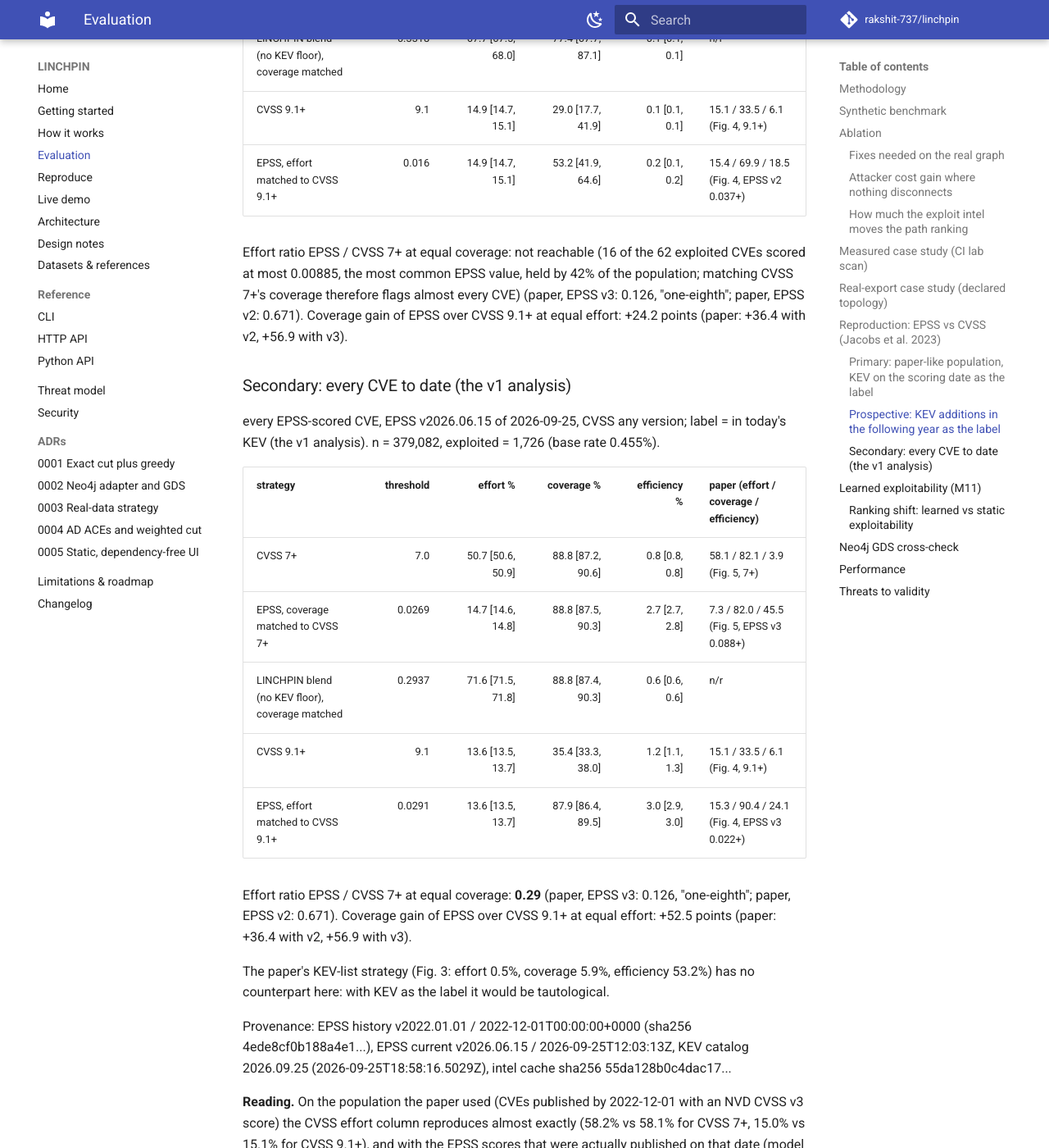
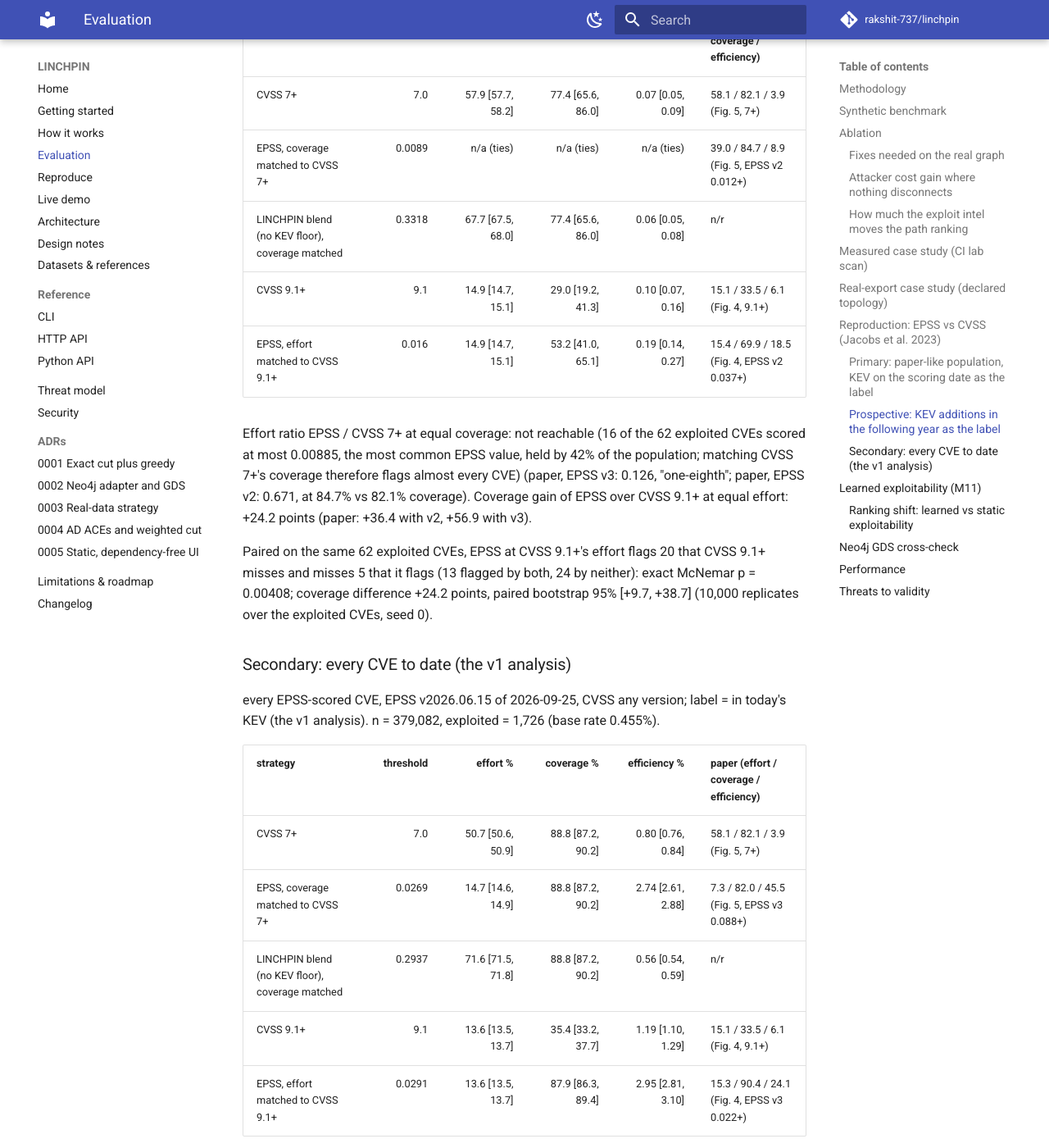
Before and after one commit to rakshit-737/linchpin, an MkDocs documentation site: the page built from docs/evaluation.md, in a window 1280 px wide and 1400 px high, scrolled down 20332 px. Shown: the whole window at 82% size. Built offline with MkDocs 1.6.1 and Material for MkDocs 9.7.7, drawn with Linux system fonts in a browser that asks for light colours; comment, search, counter and statistics services are not loaded; some of the changed text lies outside the part shown.

Commit message:
data(results): EPSS reproduction with paired tests and Wilson intervals
Prospective label: EPSS at CVSS 9.1+'s effort covers 33/62 vs 18/62; discordant
20 vs 5, exact McNemar p = 0.0041, coverage difference +24.2 points, paired
bootstrap 95% [9.7, 38.7]. The marginal Wilson intervals now overlap
([41.0, 65.1] vs [19.2, 41.3]); the paired test is the right comparison.
Effort ratio at equal coverage 0.701 [0.695, 0.824]: the paper's EPSS v2 ratio
0.671 lies outside it. Computed at 22b77b5 (clean code tree).

Co-Authored-By: Claude <noreply@anthropic.com>

```diff
--- a/benchmarks/results/repro_epss.md
+++ b/benchmarks/results/repro_epss.md
@@ -1,4 +1,4 @@
-Reproduction of Jacobs et al., *Enhancing Vulnerability Prioritization* (IEEE EuroS&PW 2023 / WEIS 2023, arXiv:2302.14172), Figures 3-5. Effort = % of the population flagged; coverage = % of exploited CVEs flagged (recall); efficiency = % of flagged CVEs exploited (precision). Brackets: 95% class-stratified bootstrap interval at the fixed threshold. n/r = not reported by the paper.
+Reproduction of Jacobs et al., *Enhancing Vulnerability Prioritization* (IEEE EuroS&PW 2023 / WEIS 2023, arXiv:2302.14172), Figures 3-5. Effort = % of the population flagged; coverage = % of exploited CVEs flagged (recall); efficiency = % of flagged CVEs exploited (precision). Brackets: 95% Wilson interval of that proportion at the fixed threshold. n/r = not reported by the paper. Every paper cell was checked against the arXiv v2 PDF (benchmarks/results/repro_epss_paper_check.md).
 
 ### Primary: paper-like population, KEV on the scoring date as the label
 
@@ -6,13 +6,15 @@ published <= 2022-12-01, NVD CVSS v3.x, EPSS v2022.01.01 scores of 2022-12-01; l
 
 | strategy | threshold | effort % | coverage % | efficiency % | paper (effort / coverage / efficiency) |
 | --- | ---: | ---: | ---: | ---: | --- |
-| CVSS 7+ | 7.0 | 58.2 [57.9, 58.5] | 89.6 [87.7, 91.3] | 1.1 [1.1, 1.1] | 58.1 / 82.1 / 3.9 (Fig. 5, 7+) |
-| EPSS, coverage matched to CVSS 7+ | 0.0106 | 40.8 [40.5, 41.0] | 90.0 [88.1, 92.0] | 1.6 [1.6, 1.6] | 39.0 / 84.7 / 8.9 (Fig. 5, EPSS v2 0.012+) |
-| LINCHPIN blend (no KEV floor), coverage matched | 0.3115 | 68.8 [68.5, 69.0] | 89.6 [87.3, 91.1] | 0.9 [0.9, 1.0] | n/r |
-| CVSS 9.1+ | 9.1 | 15.0 [14.8, 15.2] | 31.6 [28.7, 34.7] | 1.5 [1.4, 1.7] | 15.1 / 33.5 / 6.1 (Fig. 4, 9.1+) |
-| EPSS, effort matched to CVSS 9.1+ | 0.0161 | 15.1 [14.9, 15.3] | 71.4 [68.4, 74.5] | 3.4 [3.3, 3.6] | 15.4 / 69.9 / 18.5 (Fig. 4, EPSS v2 0.037+) |
+| CVSS 7+ | 7.0 | 58.2 [57.9, 58.5] | 89.6 [87.3, 91.5] | 1.12 [1.05, 1.20] | 58.1 / 82.1 / 3.9 (Fig. 5, 7+) |
+| EPSS, coverage matched to CVSS 7+ | 0.0106 | 40.8 [40.5, 41.0] | 90.0 [87.9, 91.9] | 1.61 [1.50, 1.73] | 39.0 / 84.7 / 8.9 (Fig. 5, EPSS v2 0.012+) |
+| LINCHPIN blend (no KEV floor), coverage matched | 0.3115 | 68.8 [68.5, 69.0] | 89.6 [87.3, 91.5] | 0.95 [0.89, 1.02] | n/r |
+| CVSS 9.1+ | 9.1 | 15.0 [14.8, 15.2] | 31.6 [28.6, 34.8] | 1.53 [1.36, 1.73] | 15.1 / 33.5 / 6.1 (Fig. 4, 9.1+) |
+| EPSS, effort matched to CVSS 9.1+ | 0.0161 | 15.1 [14.9, 15.3] | 71.4 [68.3, 74.4] | 3.45 [3.19, 3.73] | 15.4 / 69.9 / 18.5 (Fig. 4, EPSS v2 0.037+) |
 
-Effort ratio EPSS / CVSS 7+ at equal coverage: **0.701** (paper, EPSS v3: 0.126, "one-eighth"; paper, EPSS v2: 0.671). Coverage gain of EPSS over CVSS 9.1+ at equal effort: +39.8 points (paper: +36.4 with v2, +56.9 with v3).
+Effort ratio EPSS / CVSS 7+ at equal coverage: **0.701** [0.695, 0.824] (class-stratified bootstrap, EPSS threshold re-matched to CVSS 7+'s coverage per replicate, 1,000 replicates, seed 0); the paper's EPSS v2 ratio 0.671 lies outside it (paper, EPSS v3: 0.126, "one-eighth"; paper, EPSS v2: 0.671, at 84.7% vs 82.1% coverage). Coverage gain of EPSS over CVSS 9.1+ at equal effort: +39.8 points (paper: +36.4 with v2, +56.9 with v3).
+
+Paired on the same 854 exploited CVEs, EPSS at CVSS 9.1+'s effort flags 392 that CVSS 9.1+ misses and misses 52 that it flags (218 flagged by both, 192 by neither): exact McNemar p < 1e-4; coverage difference +39.8 points, paired bootstrap 95% [+35.7, +43.9] (10,000 replicates over the exploited CVEs, seed 0).
 
 ### Prospective: KEV additions in the following year as the label
 
@@ -20,13 +22,15 @@ same population minus CVEs already in KEV; label = added to KEV in (2022-12-01,
 
 | strategy | threshold | effort % | coverage % | efficiency % | paper (effort / coverage / efficiency) |
 | --- | ---: | ---: | ---: | ---: | --- |
-| CVSS 7+ | 7.0 | 57.9 [57.7, 58.2] | 77.4 [67.7, 87.1] | 0.1 [0.1, 0.1] | 58.1 / 82.1 / 3.9 (Fig. 5, 7+) |
+| CVSS 7+ | 7.0 | 57.9 [57.7, 58.2] | 77.4 [65.6, 86.0] | 0.07 [0.05, 0.09] | 58.1 / 82.1 / 3.9 (Fig. 5, 7+) |
 | EPSS, coverage matched to CVSS 7+ | 0.0089 | n/a (ties) | n/a (ties) | n/a (ties) | 39.0 / 84.7 / 8.9 (Fig. 5, EPSS v2 0.012+) |
-| LINCHPIN blend (no KEV floor), coverage matched | 0.3318 | 67.7 [67.5, 68.0] | 77.4 [67.7, 87.1] | 0.1 [0.1, 0.1] | n/r |
-| CVSS 9.1+ | 9.1 | 14.9 [14.7, 15.1] | 29.0 [17.7, 41.9] | 0.1 [0.1, 0.1] | 15.1 / 33.5 / 6.1 (Fig. 4, 9.1+) |
-| EPSS, effort matched to CVSS 9.1+ | 0.016 | 14.9 [14.7, 15.1] | 53.2 [41.9, 64.6] | 0.2 [0.1, 0.2] | 15.4 / 69.9 / 18.5 (Fig. 4, EPSS v2 0.037+) |
+| LINCHPIN blend (no KEV floor), coverage matched | 0.3318 | 67.7 [67.5, 68.0] | 77.4 [65.6, 86.0] | 0.06 [0.05, 0.08] | n/r |
+| CVSS 9.1+ | 9.1 | 14.9 [14.7, 15.1] | 29.0 [19.2, 41.3] | 0.10 [0.07, 0.16] | 15.1 / 33.5 / 6.1 (Fig. 4, 9.1+) |
+| EPSS, effort matched to CVSS 9.1+ | 0.016 | 14.9 [14.7, 15.1] | 53.2 [41.0, 65.1] | 0.19 [0.14, 0.27] | 15.4 / 69.9 / 18.5 (Fig. 4, EPSS v2 0.037+) |
 
-Effort ratio EPSS / CVSS 7+ at equal coverage: not reachable (16 of the 62 exploited CVEs scored at most 0.00885, the most common EPSS value, held by 42% of the population; matching CVSS 7+'s coverage therefore flags almost every CVE) (paper, EPSS v3: 0.126, "one-eighth"; paper, EPSS v2: 0.671). Coverage gain of EPSS over CVSS 9.1+ at equal effort: +24.2 points (paper: +36.4 with v2, +56.9 with v3).
+Effort ratio EPSS / CVSS 7+ at equal coverage: not reachable (16 of the 62 exploited CVEs scored at most 0.00885, the most common EPSS value, held by 42% of the population; matching CVSS 7+'s coverage therefore flags almost every CVE) (paper, EPSS v3: 0.126, "one-eighth"; paper, EPSS v2: 0.671, at 84.7% vs 82.1% coverage). Coverage gain of EPSS over CVSS 9.1+ at equal effort: +24.2 points (paper: +36.4 with v2, +56.9 with v3).
+
+Paired on the same 62 exploited CVEs, EPSS at CVSS 9.1+'s effort flags 20 that CVSS 9.1+ misses and misses 5 that it flags (13 flagged by both, 24 by neither): exact McNemar p = 0.00408; coverage difference +24.2 points, paired bootstrap 95% [+9.7, +38.7] (10,000 replicates over the exploited CVEs, seed 0).
 
 ### Secondary: every CVE to date (the v1 analysis)
 
@@ -34,14 +38,16 @@ every EPSS-scored CVE, EPSS v2026.06.15 of 2026-09-25, CVSS any version; label =
 
 | strategy | threshold | effort % | coverage % | efficiency % | paper (effort / coverage / efficiency) |
 | --- | ---: | ---: | ---: | ---: | --- |
-| CVSS 7+ | 7.0 | 50.7 [50.6, 50.9] | 88.8 [87.2, 90.6] | 0.8 [0.8, 0.8] | 58.1 / 82.1 / 3.9 (Fig. 5, 7+) |
-| EPSS, coverage matched to CVSS 7+ | 0.0269 | 14.7 [14.6, 14.8] | 88.8 [87.5, 90.3] | 2.7 [2.7, 2.8] | 7.3 / 82.0 / 45.5 (Fig. 5, EPSS v3 0.088+) |
-| LINCHPIN blend (no KEV floor), coverage matched | 0.2937 | 71.6 [71.5, 71.8] | 88.8 [87.4, 90.3] | 0.6 [0.6, 0.6] | n/r |
-| CVSS 9.1+ | 9.1 | 13.6 [13.5, 13.7] | 35.4 [33.3, 38.0] | 1.2 [1.1, 1.3] | 15.1 / 33.5 / 6.1 (Fig. 4, 9.1+) |
-| EPSS, effort matched to CVSS 9.1+ | 0.0291 | 13.6 [13.5, 13.7] | 87.9 [86.4, 89.5] | 3.0 [2.9, 3.0] | 15.3 / 90.4 / 24.1 (Fig. 4, EPSS v3 0.022+) |
+| CVSS 7+ | 7.0 | 50.7 [50.6, 50.9] | 88.8 [87.2, 90.2] | 0.80 [0.76, 0.84] | 58.1 / 82.1 / 3.9 (Fig. 5, 7+) |
+| EPSS, coverage matched to CVSS 7+ | 0.0269 | 14.7 [14.6, 14.9] | 88.8 [87.2, 90.2] | 2.74 [2.61, 2.88] | 7.3 / 82.0 / 45.5 (Fig. 5, EPSS v3 0.088+) |
+| LINCHPIN blend (no KEV floor), coverage matched | 0.2937 | 71.6 [71.5, 71.8] | 88.8 [87.2, 90.2] | 0.56 [0.54, 0.59] | n/r |
+| CVSS 9.1+ | 9.1 | 13.6 [13.5, 13.7] | 35.4 [33.2, 37.7] | 1.19 [1.10, 1.29] | 15.1 / 33.5 / 6.1 (Fig. 4, 9.1+) |
+| EPSS, effort matched to CVSS 9.1+ | 0.0291 | 13.6 [13.5, 13.7] | 87.9 [86.3, 89.4] | 2.95 [2.81, 3.10] | 15.3 / 90.4 / 24.1 (Fig. 4, EPSS v3 0.022+) |
 
-Effort ratio EPSS / CVSS 7+ at equal coverage: **0.29** (paper, EPSS v3: 0.126, "one-eighth"; paper, EPSS v2: 0.671). Coverage gain of EPSS over CVSS 9.1+ at equal effort: +52.5 points (paper: +36.4 with v2, +56.9 with v3).
+Effort ratio EPSS / CVSS 7+ at equal coverage: **0.290** [0.243, 0.363] (class-stratified bootstrap, EPSS threshold re-matched to CVSS 7+'s coverage per replicate, 1,000 replicates, seed 0) (paper, EPSS v3: 0.126, "one-eighth"; paper, EPSS v2: 0.671, at 84.7% vs 82.1% coverage). Coverage gain of EPSS over CVSS 9.1+ at equal effort: +52.5 points (paper: +36.4 with v2, +56.9 with v3).
+
+Paired on the same 1,726 exploited CVEs, EPSS at CVSS 9.1+'s effort flags 942 that CVSS 9.1+ misses and misses 35 that it flags (576 flagged by both, 173 by neither): exact McNemar p < 1e-4; coverage difference +52.5 points, paired bootstrap 95% [+50.0, +55.0] (10,000 replicates over the exploited CVEs, seed 0).
 
 The paper's KEV-list strategy (Fig. 3: effort 0.5%, coverage 5.9%, efficiency 53.2%) has no counterpart here: with KEV as the label it would be tautological.
 
-Provenance: EPSS history v2022.01.01 / 2022-12-01T00:00:00+0000 (sha256 4ede8cf0b188a4e1...), EPSS current v2026.06.15 / 2026-09-25T12:03:13Z, KEV catalog 2026.09.25 (2026-09-25T18:58:16.5029Z), intel cache sha256 55da128b0c4dac17...
+Provenance: EPSS history v2022.01.01 / 2022-12-01T00:00:00+0000 (sha256 4ede8cf0b188a4e1...), EPSS current v2026.06.15 / 2026-09-25T12:03:13Z, KEV catalog 2026.09.25 (2026-09-25T18:58:16.5029Z), intel cache sha256 55da128b0c4dac17...; code at commit 22b77b5ddb15.
```
Also changed, not shown: 1 other file.
